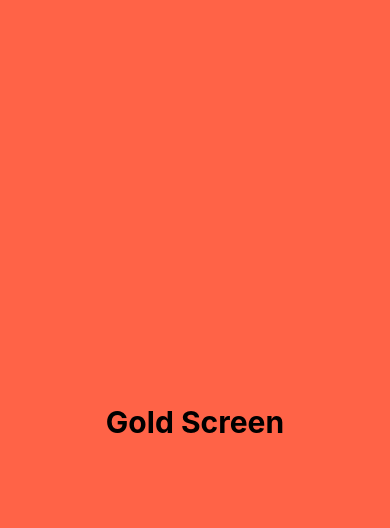
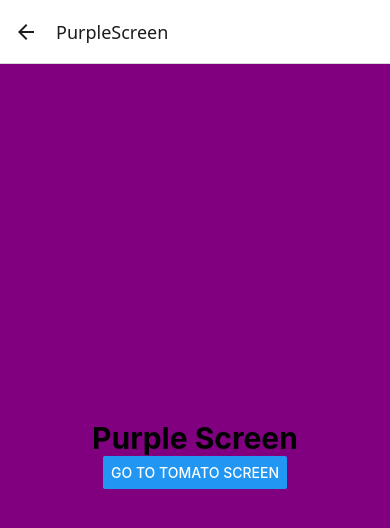
Before and after one commit to ajinkyacodes/rn-ui-design, a React Native app: screen /PurpleScreen in a window 390 px wide. Shown: the top 528 px of the page. Built offline with nearby package versions, Linux system fonts and the light colour scheme.

Commit message:
implemented stack navigation on pages

```diff
--- a/App.tsx
+++ b/App.tsx
@@ -1,10 +1,13 @@
 import { StyleSheet } from 'react-native';
-import GoldScreen from './src/pages/GoldScreen';
-import PurpleScreen from './src/pages/PurpleScreen';
-import TomatoScreen from './src/pages/TomatoScreen';
+import MainStackNavigator from './src/navigation/MainStackNavigator';
+import { NavigationContainer } from '@react-navigation/native';
 
 export default function App() {
-	return <TomatoScreen />;
+	return (
+		<NavigationContainer>
+			<MainStackNavigator />
+		</NavigationContainer>
+	);
 }
 
 const styles = StyleSheet.create({});
--- /dev/null
+++ b/src/navigation/MainStackNavigator.tsx
@@ -0,0 +1,18 @@
+import { createStackNavigator } from '@react-navigation/stack';
+import TomatoScreen from '../pages/TomatoScreen';
+import GoldScreen from '../pages/GoldScreen';
+import PurpleScreen from '../pages/PurpleScreen';
+
+const Stack = createStackNavigator();
+
+function MainStackNavigator() {
+	return (
+		<Stack.Navigator>
+			<Stack.Screen name='TomatoScreen' component={TomatoScreen} />
+			<Stack.Screen name='GoldScreen' component={GoldScreen} />
+			<Stack.Screen name='PurpleScreen' component={PurpleScreen} />
+		</Stack.Navigator>
+	);
+}
+
+export default MainStackNavigator;
--- a/src/pages/GoldScreen.tsx
+++ b/src/pages/GoldScreen.tsx
@@ -1,10 +1,17 @@
-import { StyleSheet, Text, View } from 'react-native';
+import { Button, StyleSheet, Text, View } from 'react-native';
 import React from 'react';
+import { useNavigation } from '@react-navigation/native';
 
 const GoldScreen = () => {
+	const navigation = useNavigation();
+
 	return (
 		<View style={styles.container}>
 			<Text style={styles.text}>Gold Screen</Text>
+			<Button
+				title='Go to Purple Screen'
+				onPress={() => navigation.navigate('PurpleScreen')}
+			/>
 		</View>
 	);
 };
--- a/src/pages/PurpleScreen.tsx
+++ b/src/pages/PurpleScreen.tsx
@@ -1,10 +1,17 @@
-import { StyleSheet, Text, View } from 'react-native';
+import { Button, StyleSheet, Text, View } from 'react-native';
 import React from 'react';
+import { useNavigation } from '@react-navigation/native';
 
 const PurpleScreen = () => {
+	const navigation = useNavigation();
+
 	return (
 		<View style={styles.container}>
-			<Text style={styles.text}>Gold Screen</Text>
+			<Text style={styles.text}>Purple Screen</Text>
+			<Button
+				title='Go to Tomato Screen'
+				onPress={() => navigation.navigate('TomatoScreen')}
+			/>
 		</View>
 	);
 };
--- a/src/pages/TomatoScreen.tsx
+++ b/src/pages/TomatoScreen.tsx
@@ -1,10 +1,17 @@
-import { StyleSheet, Text, View } from 'react-native';
+import { Button, StyleSheet, Text, View } from 'react-native';
 import React from 'react';
+import { useNavigation } from '@react-navigation/native';
 
 const TomatoScreen = () => {
+	const navigation = useNavigation();
+
 	return (
 		<View style={styles.container}>
-			<Text style={styles.text}>Gold Screen</Text>
+			<Text style={styles.text}>Tomato Screen</Text>
+			<Button
+				title='Go to Gold Screen'
+				onPress={() => navigation.navigate('GoldScreen')}
+			/>
 		</View>
 	);
 };
```
